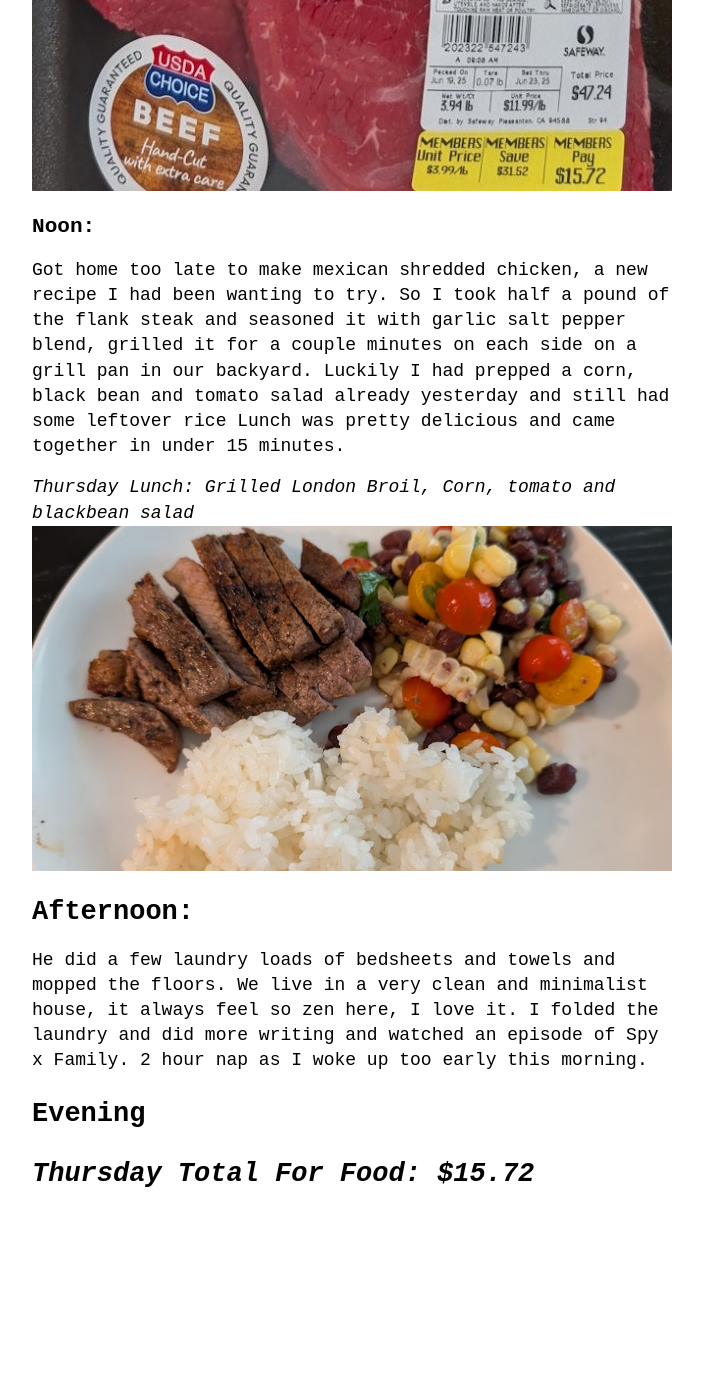
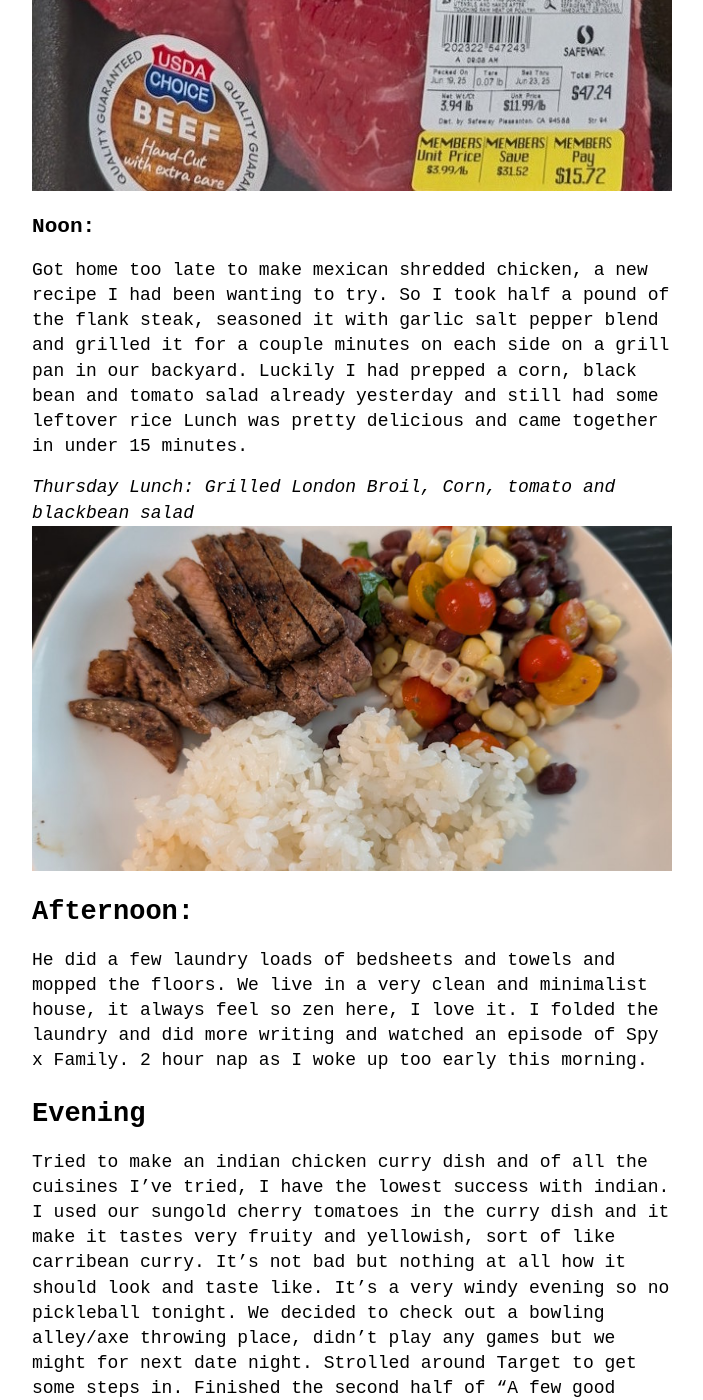
Before and after one commit to groceryshoppingisfun/weeklyfoodjournal, a Jekyll site: the page built from _posts/2025-06-16-Thai-Inspired-Cooking-Week.md, in a window 1280 px wide and 1400 px high, scrolled down 10911 px. Shown: the whole window, without its empty margins (288-991 px from the left). Built offline with Jekyll 4.4.1, drawn with Linux system fonts in a browser that asks for light colours; before the commit the page ends 12185 px from its top, so only the background shows below that; some of the changed text lies outside the part shown.

Commit message:
Update 2025-06-16-Thai-Inspired-Cooking-Week.md

```diff
--- a/_posts/2025-06-16-Thai-Inspired-Cooking-Week.md
+++ b/_posts/2025-06-16-Thai-Inspired-Cooking-Week.md
@@ -98,7 +98,7 @@ Picked up a big pack of London Broil beef from Safeway (on sale for $3.99/lb) fo
 ![safeway london broil](assets/images/london-broil.jpg)
 
 ### Noon:
-Got home too late to make mexican shredded chicken, a new recipe I had been wanting to try. So I took half a pound of the flank steak and seasoned it with garlic salt pepper blend, grilled it for a couple minutes on each side on a grill pan in our backyard. Luckily I had prepped a corn, black bean and tomato salad already yesterday and still had some leftover rice Lunch was pretty delicious and came together in under 15 minutes.
+Got home too late to make mexican shredded chicken, a new recipe I had been wanting to try. So I took half a pound of the flank steak, seasoned it with garlic salt pepper blend and grilled it for a couple minutes on each side on a grill pan in our backyard. Luckily I had prepped a corn, black bean and tomato salad already yesterday and still had some leftover rice Lunch was pretty delicious and came together in under 15 minutes.
 
 *Thursday Lunch: Grilled London Broil, Corn, tomato and blackbean salad*
 ![Thursday Lunch: Grilled beef with tomato/corn/black bean salad](assets/images/grilled-london-broil.jpg)
@@ -107,5 +107,6 @@ Got home too late to make mexican shredded chicken, a new recipe I had been want
 He did a few laundry loads of bedsheets and towels and mopped the floors. We live in a very clean and minimalist house, it always feel so zen here, I love it. I folded the laundry and did more writing and watched an episode of Spy x Family. 2 hour nap as I woke up too early this morning.
 
 ## Evening
+Tried to make an indian chicken curry dish and of all the cuisines I've tried, I have the lowest success with indian. I used our sungold cherry tomatoes in the curry dish and it make it tastes very fruity and yellowish, sort of like carribean curry. It's not bad but nothing at all how it should look and taste like. It's a very windy evening so no pickleball tonight. We decided to check out a bowling alley/axe throwing place, didn't play any games but we might for next date night. Strolled around Target to get some steps in. Finished the second half of "A few good men". Jack Nicholson makes such a good villain and I really enjoyed the last 15 minutes of the courtroom drama and I want to rewatch just that part again. I love how a good movie makes me feel, it's so satisfying.
 
 ## *Thursday Total For Food: $15.72*
```
